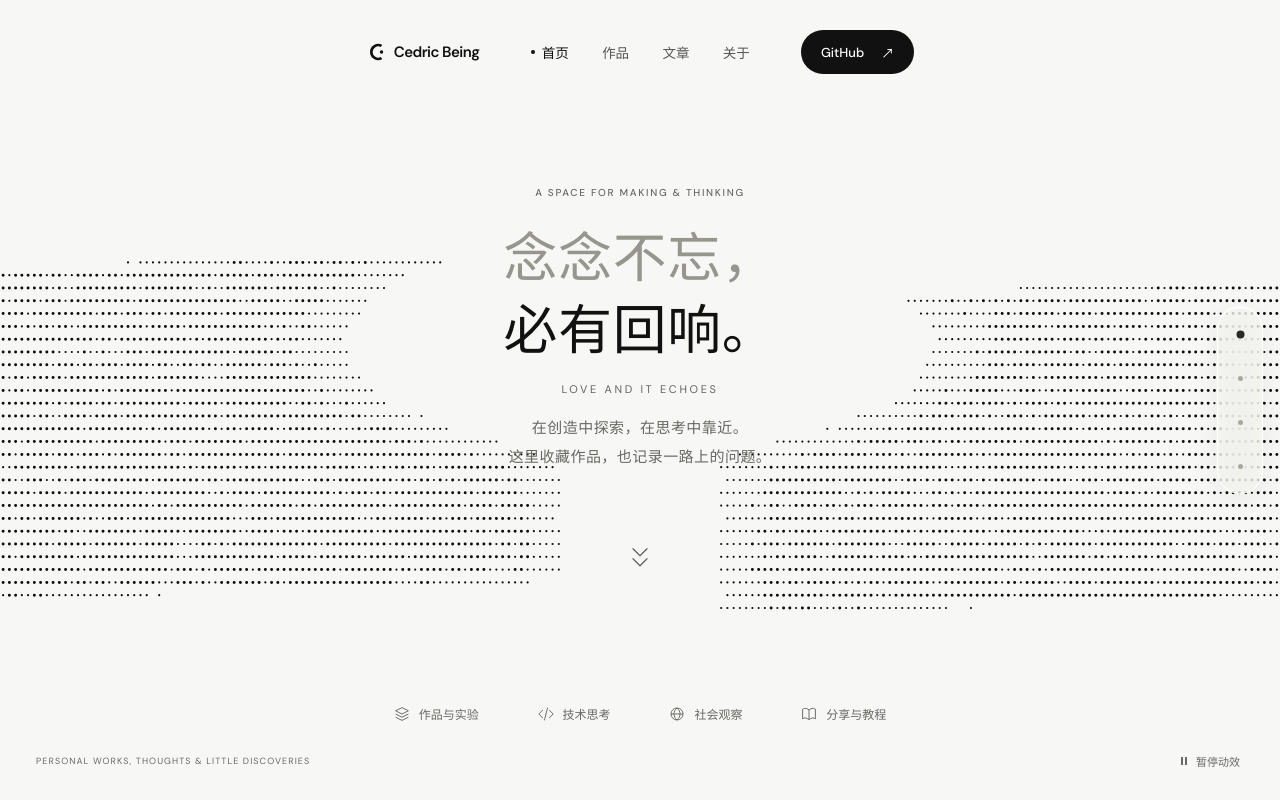
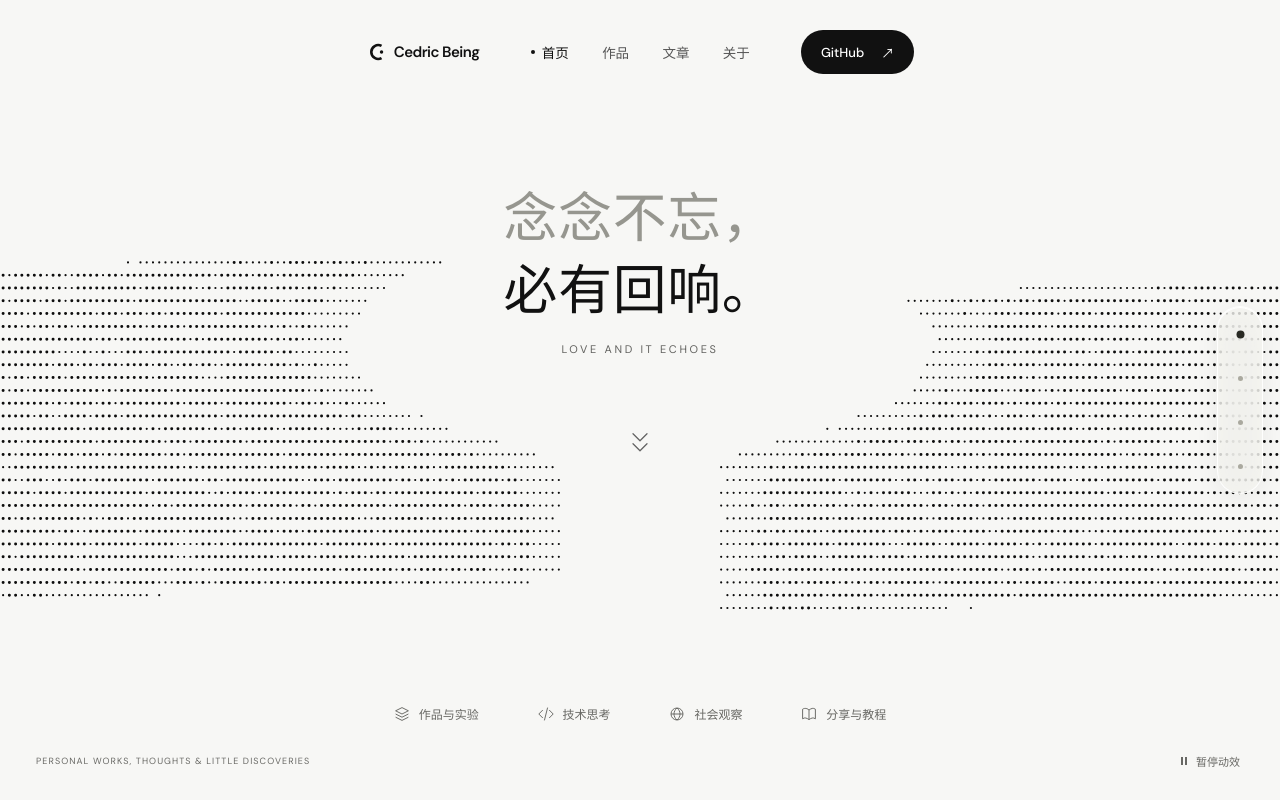
Before and after one commit to RRRealCedric/Cedric-Being, a website: page index.html in a window 1280 px wide. Shown: the top 800 px of the page. Drawn offline with Linux system fonts and the light colour scheme; animation ran at ten frames a second.

Commit message:
Remove secondary hero copy and English eyebrow

```diff
--- a/index.html
+++ b/index.html
@@ -102,10 +102,8 @@
         <a class="pill github" href="https://github.com/RRRealCedric" target="_blank" rel="noopener noreferrer">GitHub <span aria-hidden="true">↗</span></a>
       </nav>
       <div class="copy">
-        <p class="eyebrow">A SPACE FOR MAKING &amp; THINKING</p>
         <h1 id="hero-title"><span>念念不忘，</span>必有回响。</h1>
         <p class="translation" lang="en">LOVE AND IT ECHOES</p>
-        <p class="intro">在创造中探索，在思考中靠近。<br>这里收藏作品，也记录一路上的问题。</p>
         <a class="scroll-cue" href="#works" aria-label="向下浏览作品"><svg viewBox="0 0 28 36" aria-hidden="true"><path d="m7 10 7 7 7-7"/><path d="m7 20 7 7 7-7"/></svg></a>
       </div>
       <p id="canvas-status" class="canvas-status" role="status" hidden></p>
```
